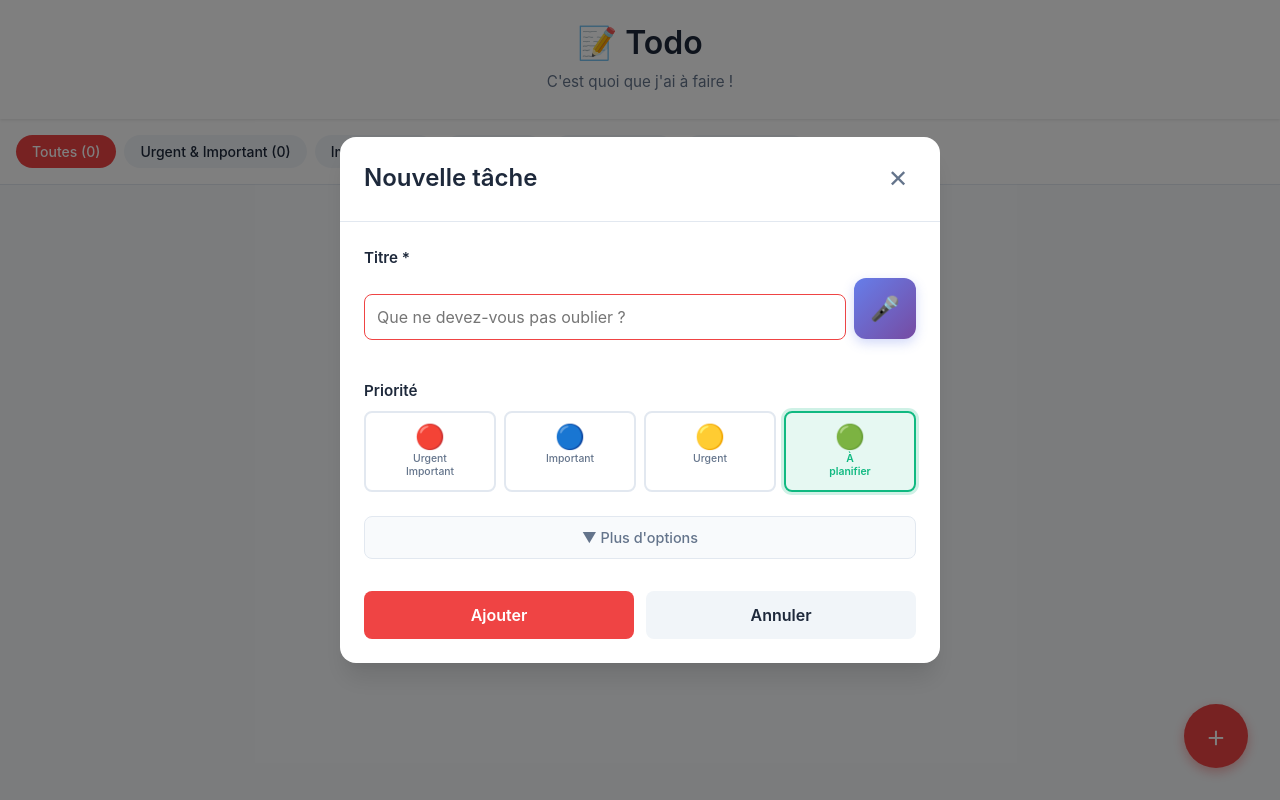
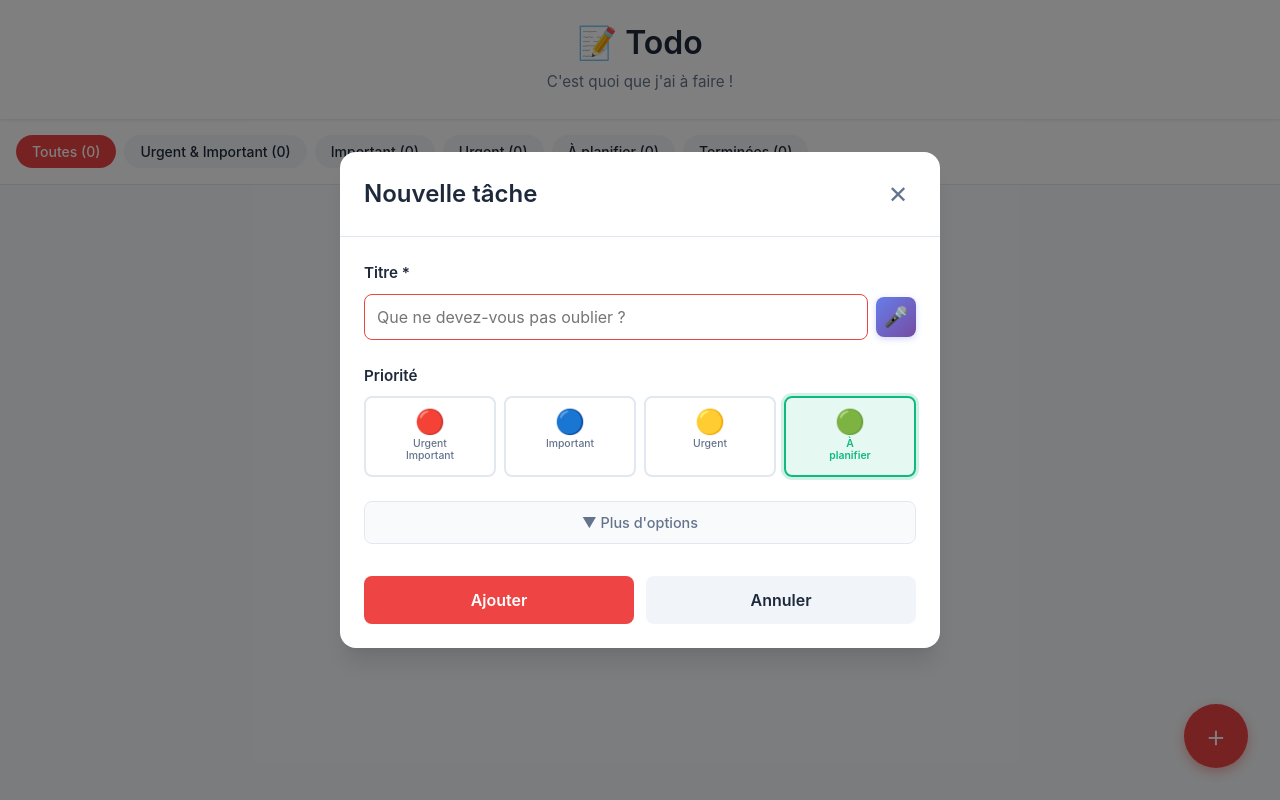
Before and after one commit to guillaumesoldera/todo, a React (Vite) app: page / in a window 1280 px wide. Both pictures are taken after a click on the button "Créer votre première tâche". Built offline with nearby package versions, Linux system fonts and the light colour scheme.

Commit message:
Update VoiceInput.jsx

```diff
--- a/src/components/VoiceInput.jsx
+++ b/src/components/VoiceInput.jsx
@@ -3,7 +3,7 @@ import { VoiceRecognition, isSpeechRecognitionSupported } from '../services/spee
 import { parseTaskFromSpeech } from '../services/taskParser';
 import './VoiceInput.css';
 
-function VoiceInput({ onTaskParsed }) {
+function VoiceInput({ onTaskParsed, compact = false }) {
   const [isListening, setIsListening] = useState(false);
   const [transcript, setTranscript] = useState('');
   const [error, setError] = useState(null);
@@ -65,6 +65,21 @@ function VoiceInput({ onTaskParsed }) {
     return null;
   }
 
+  // Mode compact : juste un petit bouton
+  if (compact) {
+    return (
+      <button
+        type="button"
+        className={`voice-button-compact ${isListening ? 'listening' : ''}`}
+        onClick={handleToggleListen}
+        title={isListening ? 'Arrêter l\'écoute' : 'Saisie vocale'}
+      >
+        {isListening ? '⏹️' : '🎤'}
+      </button>
+    );
+  }
+
+  // Mode normal : avec feedback complet
   return (
     <div className="voice-input">
       <button
```
